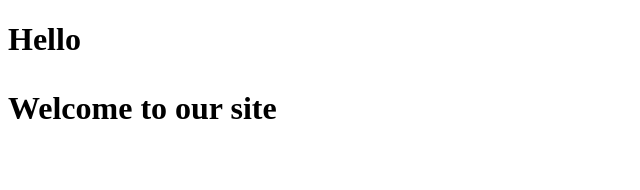
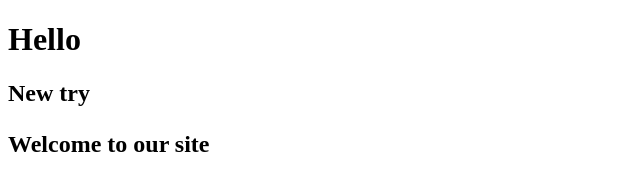
Before and after one commit to adovg/study-project, a plain HTML site: page index.html in a window 1280 px wide. Shown: the whole page, without its empty margins (0-640 px from the left). Drawn offline with Linux system fonts and the light colour scheme.

Commit message:
first commit on remote

```diff
--- a/index.html
+++ b/index.html
@@ -7,6 +7,7 @@
     <meta http-equiv="X-UA-Compatible" content="ie=edge">
     <title>Document</title>
 	<h1>Hello<h1>
+	<h2>New try<h2>
     <p>Welcome to our site</p>
 </head>
 <body>
```
